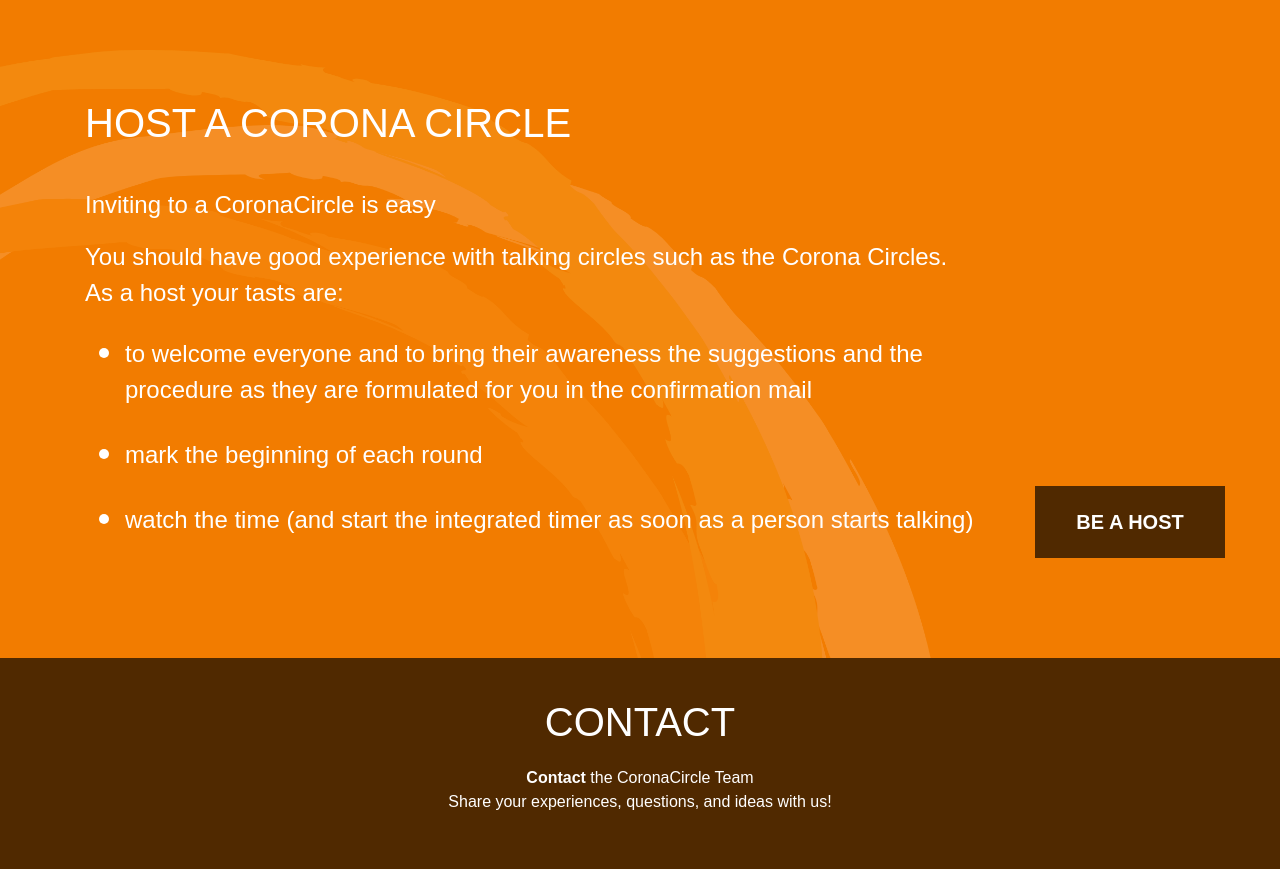
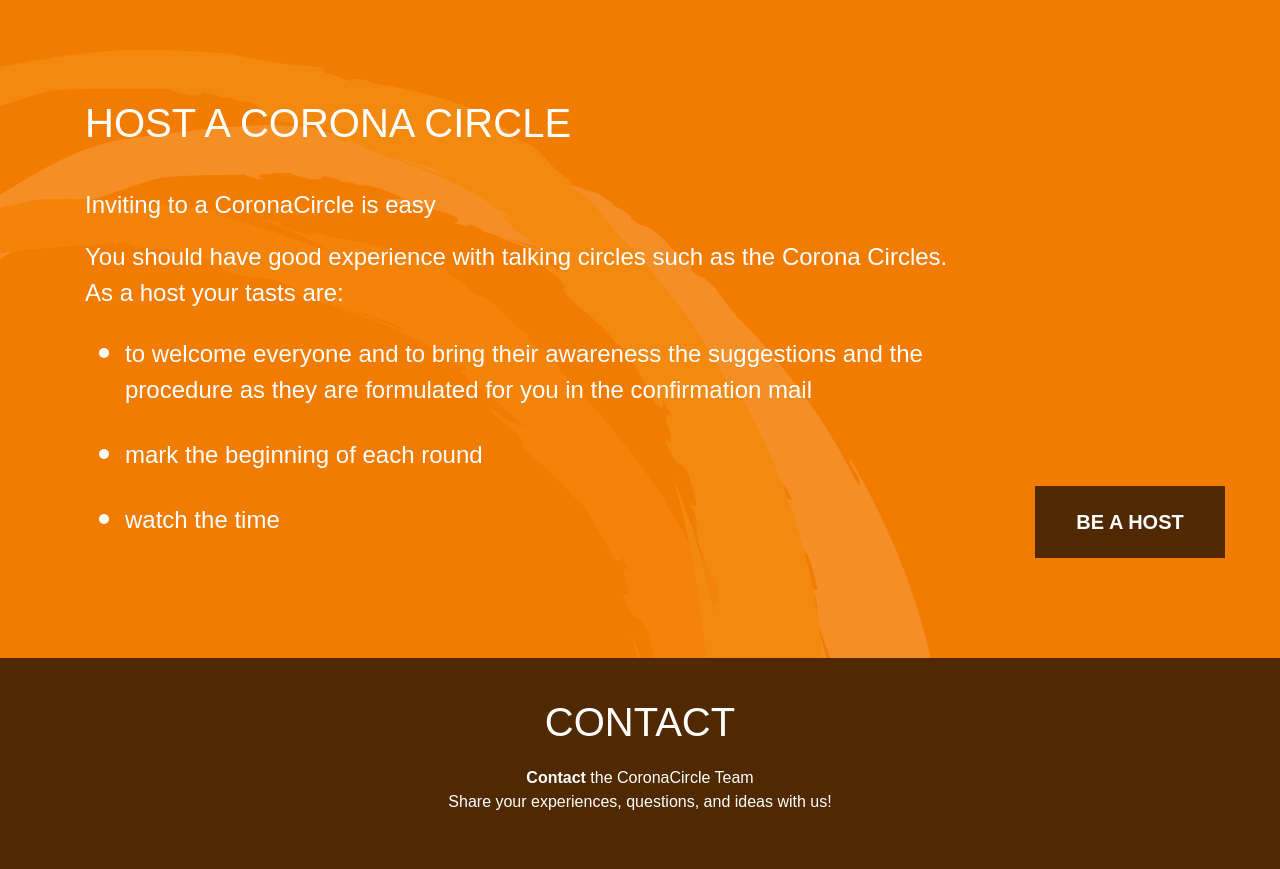
Before and after one commit to CoronaCircles/coronacircles, a Django app: page / in a window 1280 px wide. Shown: the part 721-1590 px from the top of the page. Run offline with Django 3.2, Linux system fonts and the light colour scheme; data that the repository does not hold is empty; some libraries are stand-ins or nearby versions; some web fonts are replaced.

Commit message:
removed timer text from startpage

```diff
--- a/homepage/templates/homepage/homepage.html
+++ b/homepage/templates/homepage/homepage.html
@@ -37,7 +37,7 @@
     <div class="row">
       <div class="col-sm-12 col-md-10">
         <h1>{% trans "Host a Corona Circle" %}</h1>
-        {% trans "<p>Inviting to a CoronaCircle is easy</p><p>You should have good experience with talking circles such as the Corona Circles.<br />As a host your tasts are:</p><ul><li>to welcome everyone and to bring their awareness the suggestions and the procedure as they are formulated for you in the confirmation mail</li><li>mark the beginning of each round</li><li>watch the time (and start the integrated timer as soon as a person starts talking)</li></ul>" %}
+        {% trans "<p>Inviting to a CoronaCircle is easy</p><p>You should have good experience with talking circles such as the Corona Circles.<br />As a host your tasts are:</p><ul><li>to welcome everyone and to bring their awareness the suggestions and the procedure as they are formulated for you in the confirmation mail</li><li>mark the beginning of each round</li><li>watch the time</li></ul>" %}
       </div>
       <div class="col-sm-12 col-md-2">
         <a href="{% url "circles:host" %}" class="btn btn-secondary btn-block btn-lg">{% trans "Be a Host" %}</a>
```
